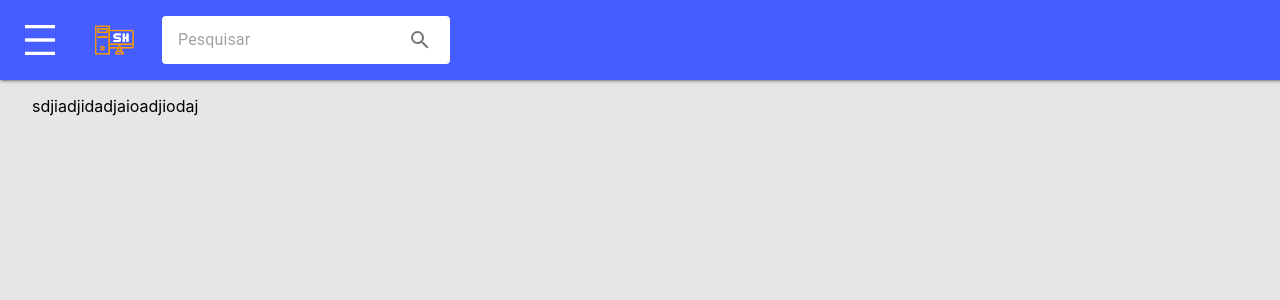
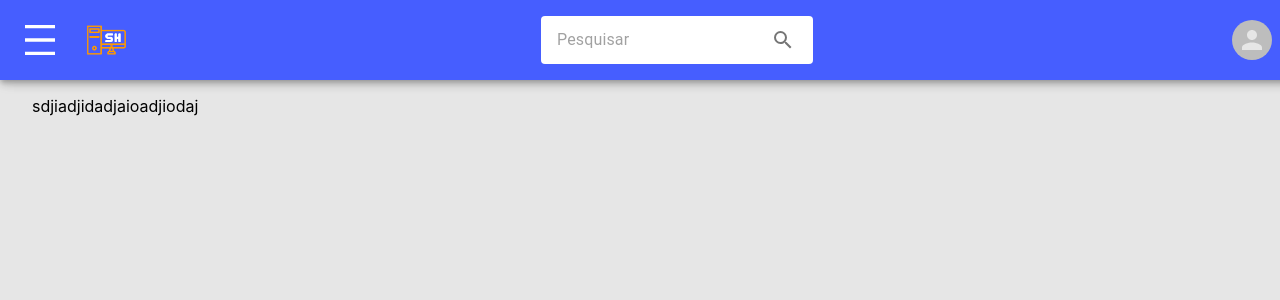
Before and after one commit to PedroLuizAquino/sell_hardware, a React (Create React App) app: page / in a window 1280 px wide. Shown: the top 300 px of the page. Built offline with nearby package versions, Linux system fonts and the light colour scheme.

Commit message:
giut pull navbar resolve padding fix

```diff
--- a/src/shared/layouts/Navbar.tsx
+++ b/src/shared/layouts/Navbar.tsx
@@ -3,7 +3,7 @@ import { MdDensityMedium, MdSearch } from 'react-icons/md';
 import { useDrawerContext } from '../contexts';
 import logo from './logo_sellhardware.png';
 import { useNavigate } from 'react-router-dom';
-import { useTheme, TextField, Button, Paper, InputAdornment, Icon, InputBase, IconButton } from '@mui/material';
+import { useTheme, TextField, Button, Paper, InputAdornment, Icon, InputBase, IconButton, useMediaQuery, Avatar } from '@mui/material';
 import { useState } from 'react';
 
 
@@ -15,13 +15,16 @@ export const Navbar: React.FC<INavebar> = ({ children }) => {
     const { toggleDrawerOpen } = useDrawerContext();
     const theme = useTheme();
     const navigate = useNavigate();
+    const mdDown = useMediaQuery(theme.breakpoints.down('md'));
+    const lgDown = useMediaQuery(theme.breakpoints.down('lg'));
     const handleClickSearch = () => {
     }
     return (
         <>
+
             <Box
                 bgcolor={"#465EFF"}
-                width={"100%"}
+                width={"100vw"}
                 height={theme.spacing(8)}
                 sx={{ zIndex: 1 }}
                 position={'fixed'}
@@ -31,23 +34,27 @@ export const Navbar: React.FC<INavebar> = ({ children }) => {
                 borderRadius={0}
                 padding={1}
                 paddingX={1}
+                justifyContent={'space-between'}
                 component={Paper}
-                elevation={2}
+                elevation={5}
             >
-                <Box component={Button} >
-                    <MdDensityMedium color='#ffffff' size={'2.5rem'} onClick={toggleDrawerOpen} style={{ cursor: "pointer" }} />
-                </Box>
-                <Box component={Button} onClick={handleClickSearch}>
-                    <img src={logo} width={"50px"} alt='Logo Sell Hardware' />
+                <Box display={'flex'}>
+                    <Box component={Button} display={'flex'}>
+                        <MdDensityMedium color='#ffffff' size={'2.5rem'} onClick={toggleDrawerOpen} style={{ cursor: "pointer" }} />
+                    </Box>
+                    <Box component={Button} onClick={handleClickSearch} display={'flex'}>
+                        <img src={logo} width={"50px"} alt='Logo Sell Hardware' />
+                    </Box>
                 </Box>
                 <Box
                     padding={1}
                     paddingY={2}
                     margin={1}
+                    width={'20%'}
                     justifyContent={'end'}
                     display={'flex'}
                     alignItems={'center'}
-                    style={{ backgroundColor: '#ffffff', borderRadius: '4px' }}
+                    style={{ backgroundColor: '#ffffff', borderRadius: '4px', justifyContent: 'center' }}
                 >
                     <InputBase
                         sx={{ ml: 1, flex: 1 }}
@@ -58,6 +65,18 @@ export const Navbar: React.FC<INavebar> = ({ children }) => {
                         <MdSearch />
                     </IconButton>
                 </Box>
+                <Box
+                    padding={1}
+                    paddingY={2}
+                    margin={1}
+                    justifyContent={'end'}
+                    display={'flex'}
+                    alignItems={'center'}
+                >
+                    <Avatar>
+
+                    </Avatar>
+                </Box>
             </Box>
             <Box>
                 {children}
```
